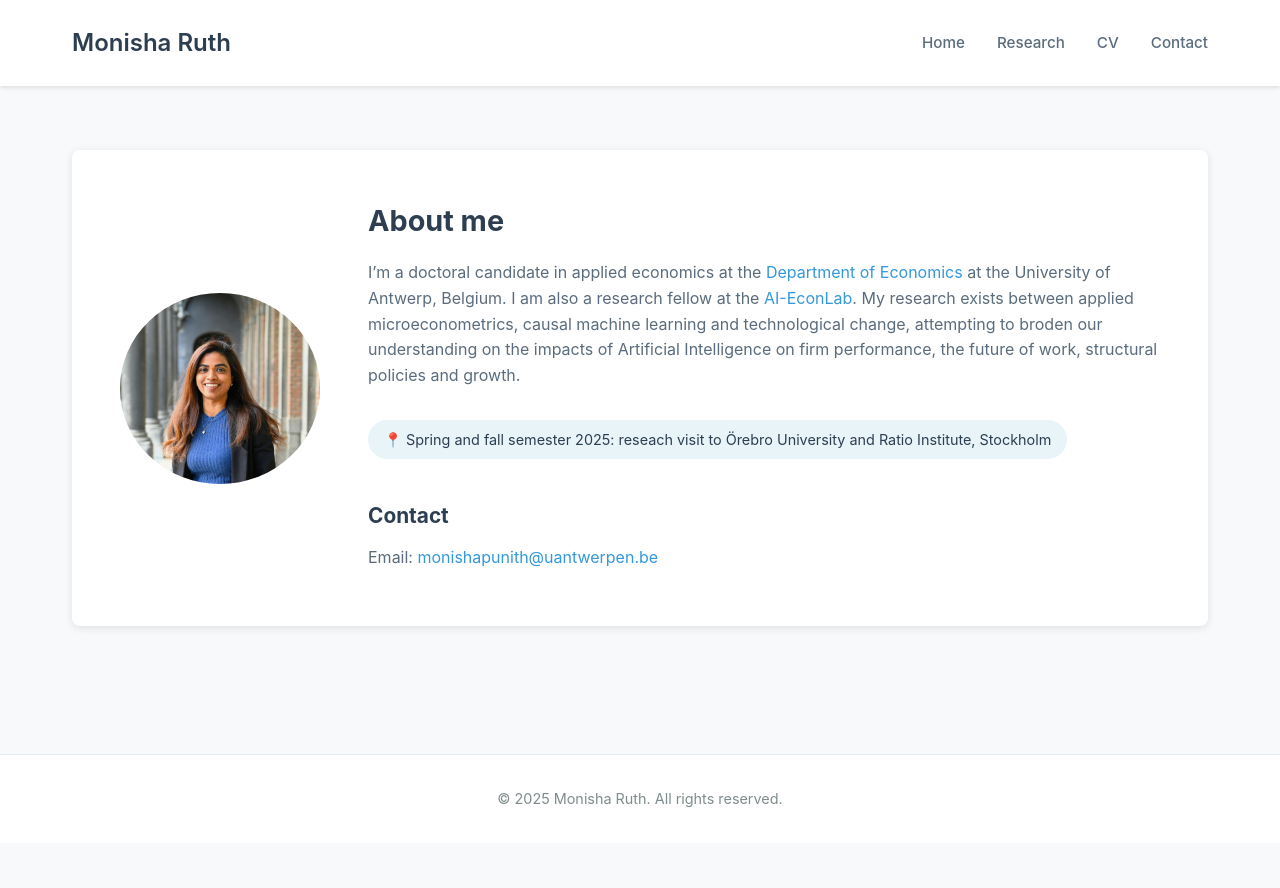
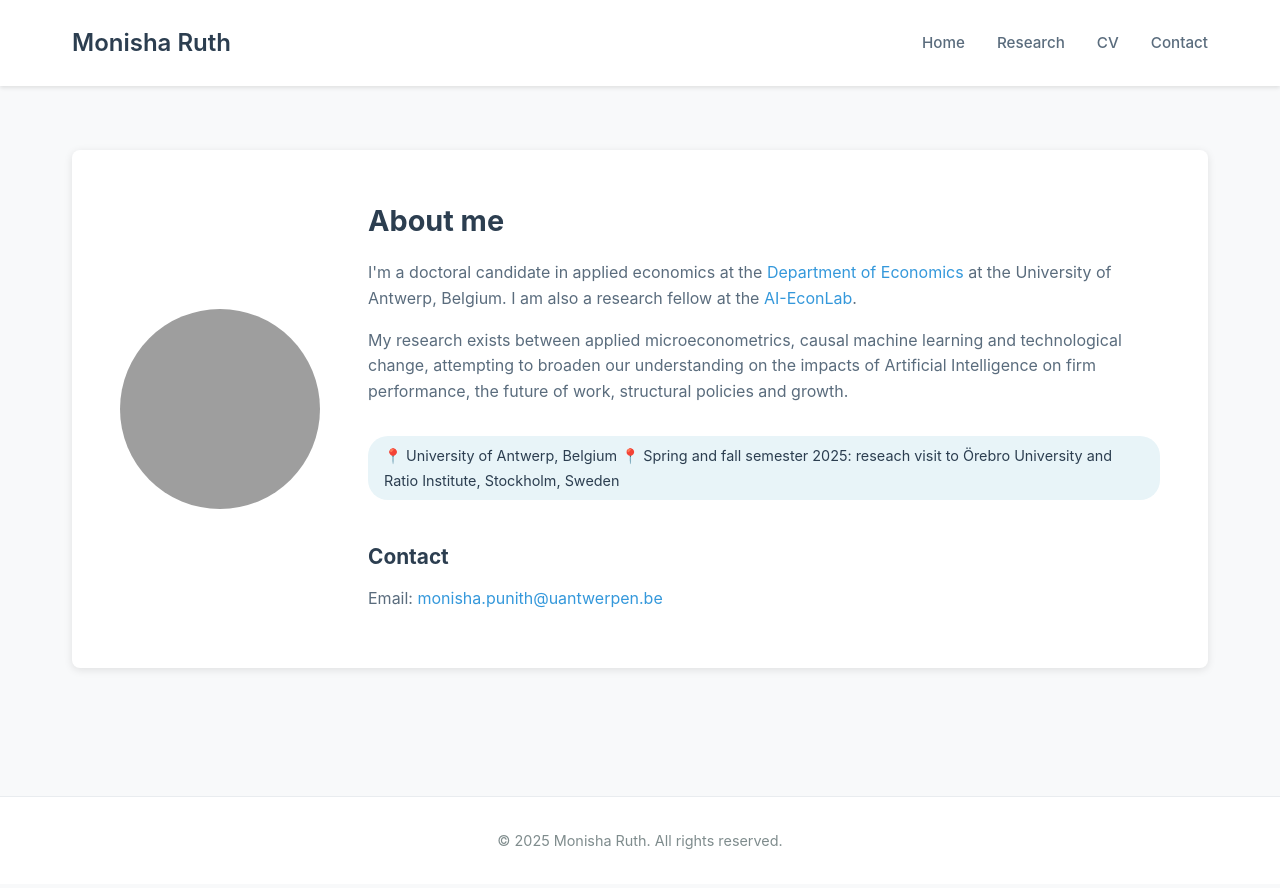
Before and after one commit to MonishaRuth/monisharuth.github.io, a Jekyll site: the page built from index.md, in a window 1280 px wide. Shown: the top 888 px of the page. Built offline with Jekyll 4.4.1, drawn with Linux system fonts in a browser that asks for light colours; grey boxes are pictures that could not be loaded.

Commit message:
Update index.md

```diff
--- a/index.md
+++ b/index.md
@@ -1,26 +1,24 @@
 ---
 layout: default
-title: "Monisha Ruth"
+title: "Monisha Ruth - Applied Economics Researcher"
 ---
-
 <div class="intro-container">
-    <img src="assets/edited face.JPG" style="max-width: 200px; height: auto;" alt="Profile picture">
-
-  <div class="bio-content">
-    <h2>About me</h2>
-    <p>
-      I’m a doctoral candidate in applied economics at the <a href="https://www.uantwerpen.be/en/staff/monisha-punith_24540/" target="_blank">Department of Economics</a> at the University of Antwerp, Belgium. I am also a research fellow at the <a href="https://www.ai-econlab.com/people" target="_blank">AI-EconLab</a>.
-
-My research exists between applied microeconometrics, causal machine learning and technological change, attempting to broden our understanding on the impacts of Artificial Intelligence on firm performance, the future of work, structural policies and growth.
-
-<div class="line-with-pin">
-  <span>📍 Spring and fall semester 2025: reseach visit to Örebro University and Ratio Institute, Stockholm </span>
+    <img src="{{ '/assets/profile.jpg' | relative_url }}" alt="Monisha Ruth">
+    <div class="bio-content">
+        <h2>About me</h2>
+        <p>
+            I'm a doctoral candidate in applied economics at the <a href="https://www.uantwerpen.be/en/staff/monisha-punith_24540/">Department of Economics</a> at the University of Antwerp, Belgium. I am also a research fellow at the <a href="https://www.ai-econlab.com/people">AI-EconLab</a>.
+        </p>
+        <p>
+            My research exists between applied microeconometrics, causal machine learning and technological change, attempting to broaden our understanding on the impacts of Artificial Intelligence on firm performance, the future of work, structural policies and growth.
+        </p>
+        <div class="line-with-pin">
+            <span>📍 University of Antwerp, Belgium </span>
+           <span>📍 Spring and fall semester 2025: reseach visit to Örebro University and Ratio Institute, Stockholm, Sweden </span>
+        </div>
+        <h3>Contact</h3>
+        <ul class="contact-info">
+            <li>Email: <a href="mailto:monisha.punith@uantwerpen.be">monisha.punith@uantwerpen.be</a></li>
+        </ul>
+    </div>
 </div>
-
- </p>
-    <h3>Contact</h3>
-    <ul class="contact-info">
-      <li>Email: <a href="mailto:monisha.punith@uantwerpen.be">monishapunith@uantwerpen.be</a></li>
-    </ul>
-  </div>
-</div>
```
